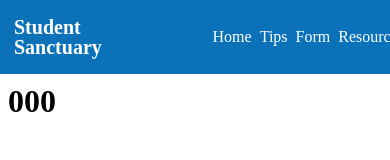
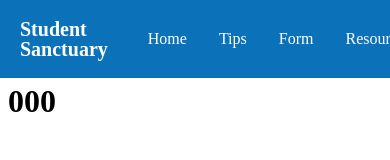
Before and after one commit to Yasmeen-8/Web-project, a plain HTML site: page index.html in a window 390 px wide. Drawn offline with Linux system fonts and the light colour scheme.

Commit message:
new html files

```diff
--- a/index.html
+++ b/index.html
@@ -27,7 +27,6 @@
             line-height: 1;
         }
 
-
         nav.header-navi ul {
             list-style: none;
             display: flex;
@@ -50,11 +49,6 @@
             padding-top: calc(14px + 1.25rem + 20px);
         }
 
-        @media (max-width: 640px) {
-            .site-header { padding: 12px 14px; }
-            nav.header-navi ul { gap: 0.5rem; }
-        }
-
     </style>
 
 </head>
@@ -68,6 +62,7 @@
                 <li><a href="#">Tips</a></li>
                 <li><a href="#">Form</a></li>
                 <li><a href="#">Resources</a></li>
+                <li><a href="#">Resources</a></li>
             </ul>
         </nav>
     </header>
```
Also changed, not shown: Form.html (added), info.html (added), tips.html (added).
